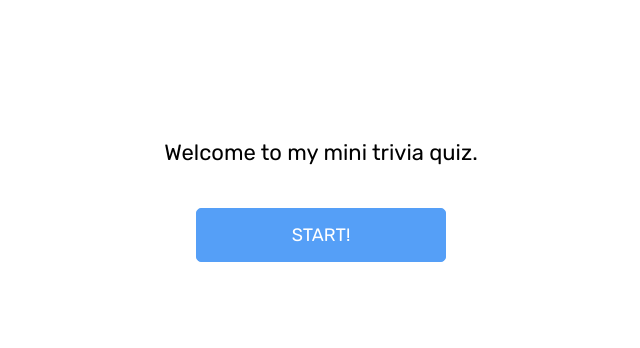
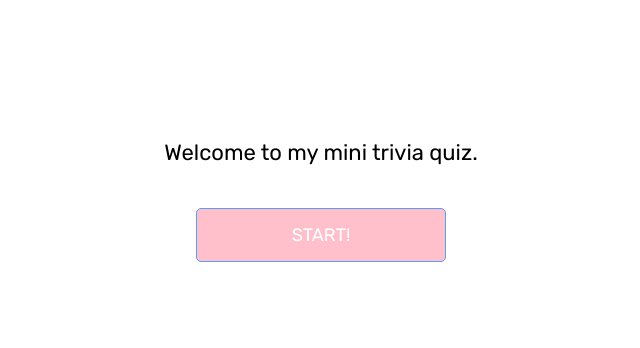
Before and after one commit to Morenayd/mini-trivia, a plain HTML site: page index.html in a window 1280 px wide. Shown: the part 123-471 px from the top of the page, without its empty margins (319-959 px from the left). Drawn offline with Linux system fonts and the light colour scheme.

Commit message:
Update style.css

```diff
--- a/style.css
+++ b/style.css
@@ -25,7 +25,7 @@ body {
     padding-bottom: 15px;
     font-family: "Rubik", sans-serif;
     font-size: 18px;
-    background-color: #559FF7;
+    background-color: #FFC0CB;
     border: 1px solid #559FF7;
     border-radius: 5px;
     color: #ffffff;
```
